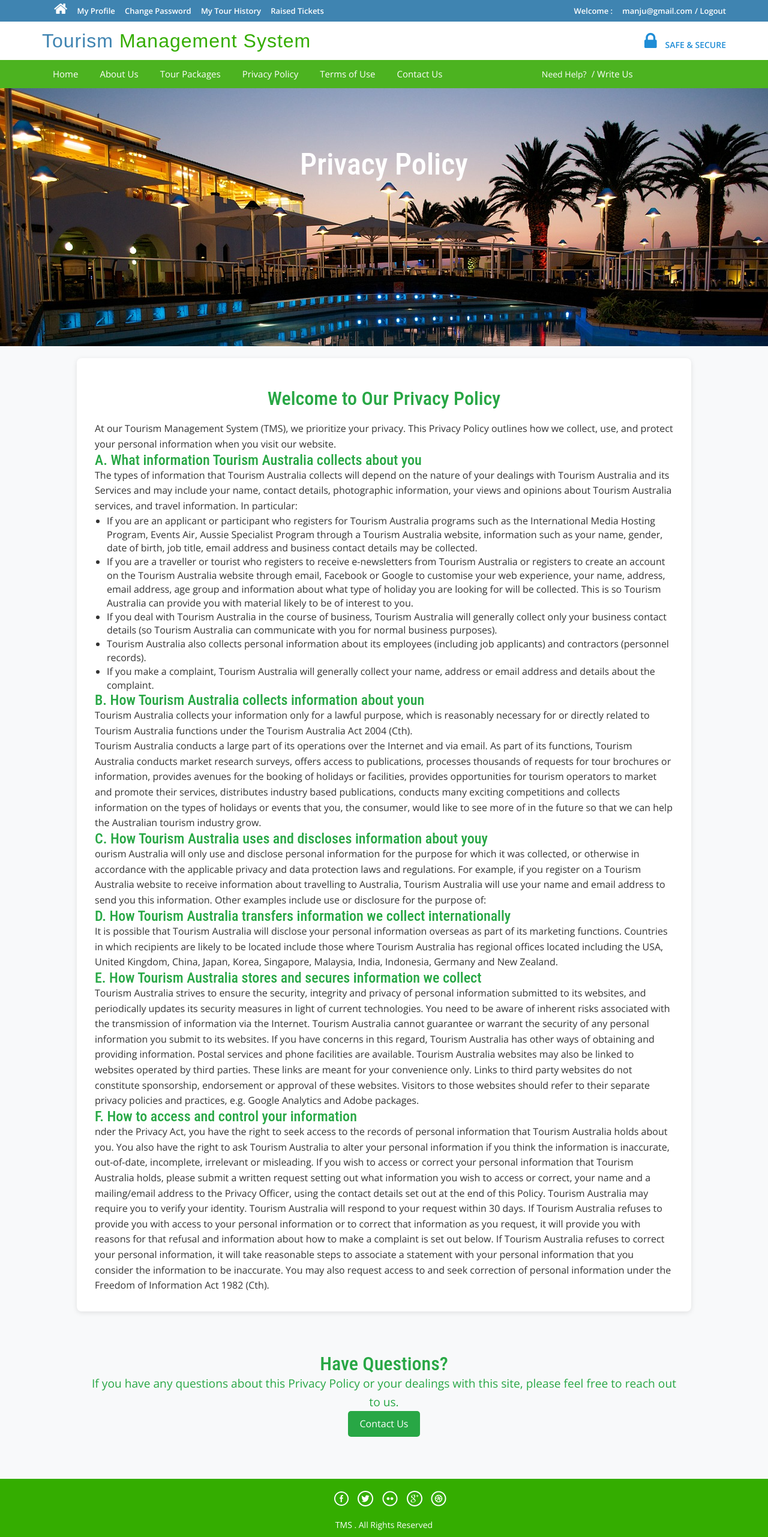
After one commit to letham1105/Tourism-Management, a PHP site: page /privacy.php in a window 1280 px wide. The commit adds this page. Shown: the whole page at 60% size. Run offline with PHP 8.4, Linux system fonts and the light colour scheme; a user stored in the database is signed in.

Commit message:
adding code

```diff
--- a/includes/header.php
+++ b/includes/header.php
@@ -24,7 +24,7 @@
 				<li class="hm"><a href="admin/index.php">Admin Login</a></li>
 		</ul>
 		<ul class="tp-hd-rgt wow fadeInRight animated" data-wow-delay=".5s">
-			<li class="tol">Toll Number : 123-4568790</li>
+			<li class="tol">Total Number : 123-4568790</li>
 			<li class="sig"><a href="#" data-toggle="modal" data-target="#myModal" >Sign Up</a></li>
 			<li class="sigi"><a href="#" data-toggle="modal" data-target="#myModal4" >/ Sign In</a></li>
         </ul>
@@ -68,11 +68,13 @@
 					<nav class="cl-effect-1">
 						<ul class="nav navbar-nav">
 							<li><a href="index.php">Home</a></li>
-							<li><a href="page.php?type=aboutus">About</a></li>
+							    <li><a href="about.php">About Us</a></li>
 								<li><a href="package-list.php">Tour Packages</a></li>
-								<li><a href="page.php?type=privacy">Privacy Policy</a></li>
-								<li><a href="page.php?type=terms">Terms of Use</a></li>
-								<li><a href="page.php?type=contact">Contact Us</a></li>
+ 						        <li><a href="../tms/privacy.php">Privacy Policy</a></li>
+                                <li><a href="terms.php">Terms of Use</a></li>
+                                <li><a href="contact.php">Contact Us</a></li>
+</ul>
+
 								<?php if($_SESSION['login'])
 {?>
 								<li>Need Help?<a href="#" data-toggle="modal" data-target="#myModal3"> / Write Us </a>  </li>
--- /dev/null
+++ b/privacy.php
@@ -0,0 +1,173 @@
+<?php
+session_start();
+error_reporting(0);
+include('includes/config.php');
+?>
+<!DOCTYPE HTML>
+<html>
+<head>
+    <title>Privacy | Package List</title>
+    <meta name="viewport" content="width=device-width, initial-scale=1">
+    <meta http-equiv="Content-Type" content="text/html; charset=utf-8" />
+    <link href="css/bootstrap.css" rel='stylesheet' type='text/css' />
+    <link href="css/style.css" rel='stylesheet' type='text/css' />
+    <link href='//fonts.googleapis.com/css?family=Open+Sans:400,700,600' rel='stylesheet' type='text/css'>
+    <link href="css/font-awesome.css" rel="stylesheet">
+    <script src="js/jquery-1.12.0.min.js"></script>
+    <script src="js/bootstrap.min.js"></script>
+    <script src="js/wow.min.js"></script>
+    <style>
+        body {
+            background-color: #f8f9fa;
+            font-family: 'Open Sans', sans-serif;
+        }
+        .container1 {
+            background-color: #fff;
+            border-radius: 8px;
+            box-shadow: 0 2px 8px rgba(0, 0, 0, 0.1);
+            margin: 20px auto;
+            padding: 30px;
+            max-width: 1024px;
+        }
+        h2 {
+    color: #28a745; /* Màu xanh lá */
+    font-size: 2em; /* Kích thước chữ */
+    text-align: center; /* Căn giữa tiêu đề */
+    margin: 20px 0; /* Thêm khoảng cách phía trên và dưới */
+}
+
+        h2, h3 {
+            color: #28a745; /* Màu xanh lá */
+        }
+        ul {
+            list-style-type: disc;
+            margin-left: 20px;
+        }
+        p {
+            line-height: 1.6;
+        }
+        .contact-banner {
+    background-image: url(''); /* Đường dẫn đến hình ảnh bạn muốn sử dụng */
+    background-size: cover; /* Để hình ảnh phủ toàn bộ */
+    background-position: center; /* Để hình ảnh được căn giữa */
+    text-align: center; /* Căn giữa nội dung */
+    padding: 50px 20px; /* Thêm khoảng cách ở trên và dưới */
+    color: #28a745; /* Màu chữ */
+    border-radius: 8px; /* Đường viền bo tròn */
+    margin: 20px auto; /* Giữ khoảng cách với các phần khác */
+    max-width: 1024px; /* Giới hạn chiều rộng */
+}
+
+.contact-banner h3 {
+    font-size: 2em; /* Kích thước chữ tiêu đề */
+}
+
+.contact-banner p {
+    font-size: 1.2em; /* Kích thước chữ cho đoạn văn */
+}
+
+.contact-btn {
+    background-color: #28a745; /* Màu nền cho nút */
+    color: white; /* Màu chữ */
+    padding: 10px 20px; /* Kích thước của nút */
+    border: none; /* Bỏ viền */
+    border-radius: 5px; /* Bo tròn viền */
+    cursor: pointer; /* Thay đổi con trỏ khi hover */
+    transition: background-color 0.3s; /* Hiệu ứng khi hover */
+}
+
+.contact-btn:hover {
+    background-color: #218838; /* Màu nền khi hover */
+}
+    </style>
+</head>
+<body>
+<?php include('includes/header.php'); ?>
+<!--- banner ---->
+<div class="banner-2">
+    <div class="container">
+        <h1 class="wow zoomIn animated" data-wow-delay=".5s" style="visibility: visible; animation-delay: 0.5s; animation-name: zoomIn;">Privacy Policy</h1>
+    </div>
+</div>
+<!--- /banner ---->
+
+<!-- Content section for privacy policy -->
+<div class="container1">
+    <h2 class="wow fadeInUp animated" data-wow-delay=".5s">Welcome to Our Privacy Policy</h2>
+    <p class="wow fadeIn animated" data-wow-delay=".6s">
+        At our Tourism Management System (TMS), we prioritize your privacy. This Privacy Policy outlines how we collect, use, and protect your personal information when you visit our website.
+    </p>
+
+    <h3 class="wow fadeInUp animated" data-wow-delay=".7s">A. What information Tourism Australia collects about you</h3>
+    <p class="wow fadeIn animated" data-wow-delay=".8s">
+    The types of information that Tourism Australia collects will depend on the nature of your dealings with Tourism Australia and its Services and may include your name, contact details, photographic information, your views and opinions about Tourism Australia services, and travel information. In particular:
+        <ul>
+            <li>If you are an applicant or participant who registers for Tourism Australia programs such as the International Media Hosting Program, Events Air, Aussie Specialist Program through a Tourism Australia website, information such as your name, gender, date of birth, job title, email address and business contact details may be collected.</li>
+            <li>If you are a traveller or tourist who registers to receive e-newsletters from Tourism Australia or registers to create an account on the Tourism Australia website through email, Facebook or Google to customise your web experience, your name, address, email address, age group and information about what type of holiday you are looking for will be collected. This is so Tourism Australia can provide you with material likely to be of interest to you.</li>
+            <li>If you deal with Tourism Australia in the course of business, Tourism Australia will generally collect only your business contact details (so Tourism Australia can communicate with you for normal business purposes).</li>
+            <li>Tourism Australia also collects personal information about its employees (including job applicants) and contractors (personnel records).</li>
+            <li>If you make a complaint, Tourism Australia will generally collect your name, address or email address and details about the complaint.</li>
+        </ul>
+    </p>
+
+    <h3 class="wow fadeInUp animated" data-wow-delay=".7s">B. How Tourism Australia collects information about youn</h3>
+    <p class="wow fadeIn animated" data-wow-delay=".8s">
+    Tourism Australia collects your information only for a lawful purpose, which is reasonably necessary for or directly related to Tourism Australia functions under the Tourism Australia Act 2004 (Cth).
+    </p>
+    <p>Tourism Australia conducts a large part of its operations over the Internet and via email. As part of its functions, Tourism Australia conducts market research surveys, offers access to publications, processes thousands of requests for tour brochures or information, provides avenues for the booking of holidays or facilities, provides opportunities for tourism operators to market and promote their services, distributes industry based publications, conducts many exciting competitions and collects information on the types of holidays or events that you, the consumer, would like to see more of in the future so that we can help the Australian tourism industry grow.</p>
+    </p>
+
+    <h3 class="wow fadeInUp animated" data-wow-delay=".7s">C. How Tourism Australia uses and discloses information about youy</h3>
+    <p class="wow fadeIn animated" data-wow-delay=".8s">
+    ourism Australia will only use and disclose personal information for the purpose for which it was collected, or otherwise in accordance with the applicable privacy and data protection laws and regulations. For example, if you register on a Tourism Australia website to receive information about travelling to Australia, Tourism Australia will use your name and email address to send you this information. Other examples include use or disclosure for the purpose of:
+    </p>
+
+    <h3 class="wow fadeInUp animated" data-wow-delay=".7s">D. How Tourism Australia transfers information we collect internationally</h3>
+    <p class="wow fadeIn animated" data-wow-delay=".8s">
+    It is possible that Tourism Australia will disclose your personal information overseas as part of its marketing functions. Countries in which recipients are likely to be located include those where Tourism Australia has regional offices located including the USA, United Kingdom, China, Japan, Korea, Singapore, Malaysia, India, Indonesia, Germany and New Zealand.
+    </p>
+
+    <h3 class="wow fadeInUp animated" data-wow-delay=".7s">E. How Tourism Australia stores and secures information we collect</h3>
+    <p class="wow fadeIn animated" data-wow-delay=".8s">
+    Tourism Australia strives to ensure the security, integrity and privacy of personal information submitted to its websites, and periodically updates its security measures in light of current technologies. You need to be aware of inherent risks associated with the transmission of information via the Internet. Tourism Australia cannot guarantee or warrant the security of any personal information you submit to its websites. If you have concerns in this regard, Tourism Australia has other ways of obtaining and providing information. Postal services and phone facilities are available.
+
+Tourism Australia websites may also be linked to websites operated by third parties. These links are meant for your convenience only. Links to third party websites do not constitute sponsorship, endorsement or approval of these websites. Visitors to those websites should refer to their separate privacy policies and practices, e.g. Google Analytics and Adobe packages.
+    </p>
+
+    <h3 class="wow fadeInUp animated" data-wow-delay=".7s">F. How to access and control your information</h3>
+    <p class="wow fadeIn animated" data-wow-delay=".8s">
+    nder the Privacy Act, you have the right to seek access to the records of personal information that Tourism Australia holds about you. You also have the right to ask Tourism Australia to alter your personal information if you think the information is inaccurate, out-of-date, incomplete, irrelevant or misleading.
+
+If you wish to access or correct your personal information that Tourism Australia holds, please submit a written request setting out what information you wish to access or correct, your name and a mailing/email address to the Privacy Officer, using the contact details set out at the end of this Policy. Tourism Australia may require you to verify your identity. Tourism Australia will respond to your request within 30 days.
+
+If Tourism Australia refuses to provide you with access to your personal information or to correct that information as you request, it will provide you with reasons for that refusal and information about how to make a complaint is set out below.
+
+If Tourism Australia refuses to correct your personal information, it will take reasonable steps to associate a statement with your personal information that you consider the information to be inaccurate.
+
+You may also request access to and seek correction of personal information under the Freedom of Information Act 1982 (Cth).
+    </p>
+</div>
+
+    <!-- Contact Us Banner -->
+<div class="contact-banner">
+    <h3 class="wow fadeInUp animated" data-wow-delay=".7s">Have Questions?</h3>
+    <p class="wow fadeIn animated" data-wow-delay=".8s">
+        If you have any questions about this Privacy Policy or your dealings with this site, please feel free to reach out to us.
+    </p>
+    <a href="contact.php"><button class="contact-btn">Contact Us</button></a>
+</div>
+<!-- /Contact Us Banner -->
+
+<!--- /footer-top ---->
+<?php include('includes/footer.php'); ?>
+<!-- signup -->
+<?php include('includes/signup.php'); ?>
+<!-- //signu -->
+<!-- signin -->
+<?php include('includes/signin.php'); ?>
+<!-- //signin -->
+<!-- write us -->
+<?php include('includes/write-us.php'); ?>
+<!-- //write us -->
+</body>
+</html>
```
Also changed, not shown: page.php (deleted, +0 -131 lines).
